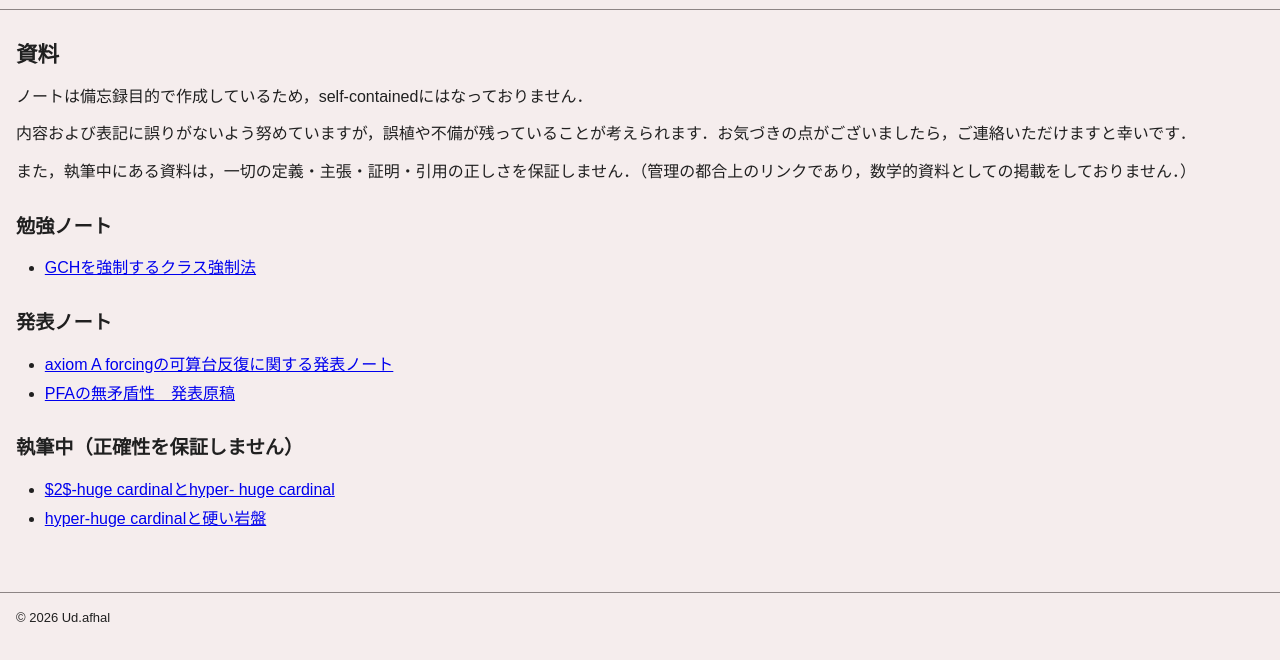
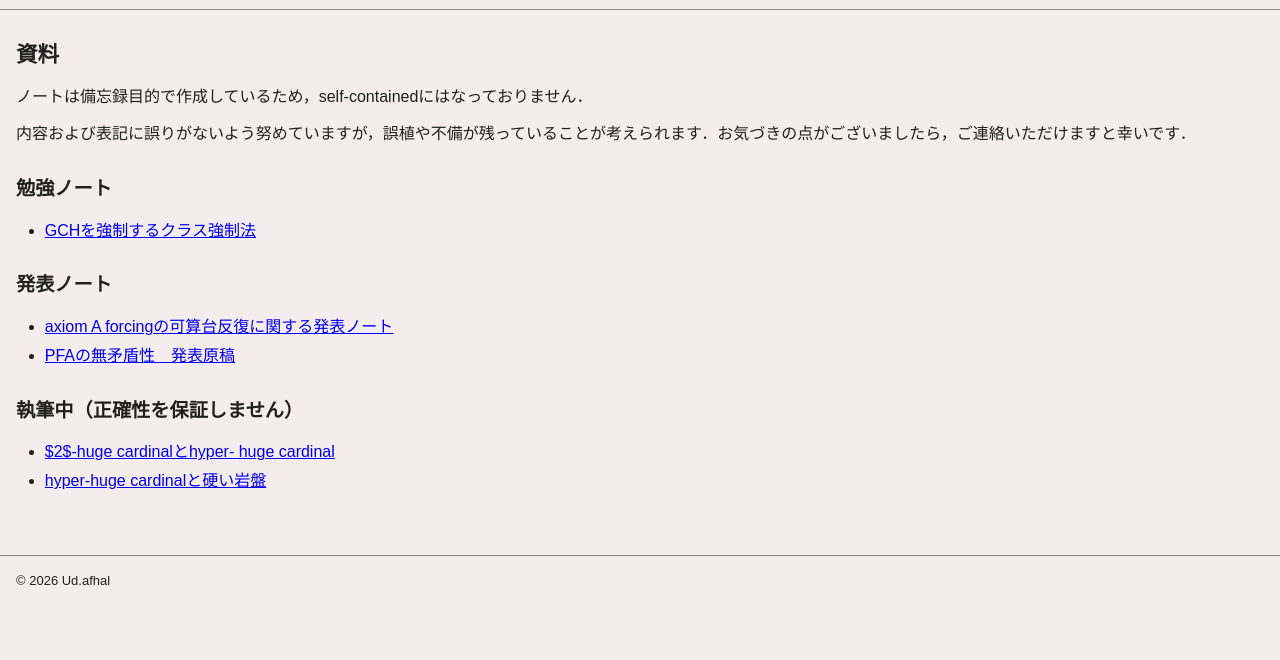
Before and after one commit to ud-afhal/ud-afhal.github.io, a plain HTML site: page materials.html in a window 1280 px wide. Shown: the part 94-754 px from the top of the page. Drawn offline with Linux system fonts and the light colour scheme.

Commit message:
Update materials.html

```diff
--- a/materials.html
+++ b/materials.html
@@ -12,7 +12,6 @@
 <h1>資料</h1>
 <p>ノートは備忘録目的で作成しているため，self-containedにはなっておりません．</p>
 <p>内容および表記に誤りがないよう努めていますが，誤植や不備が残っていることが考えられます．お気づきの点がございましたら，ご連絡いただけますと幸いです．</p>
-<p>また，執筆中にある資料は，一切の定義・主張・証明・引用の正しさを保証しません．（管理の都合上のリンクであり，数学的資料としての掲載をしておりません．）</p>
 
 <div id="auto-materials-list"></div>
 </main>
```
